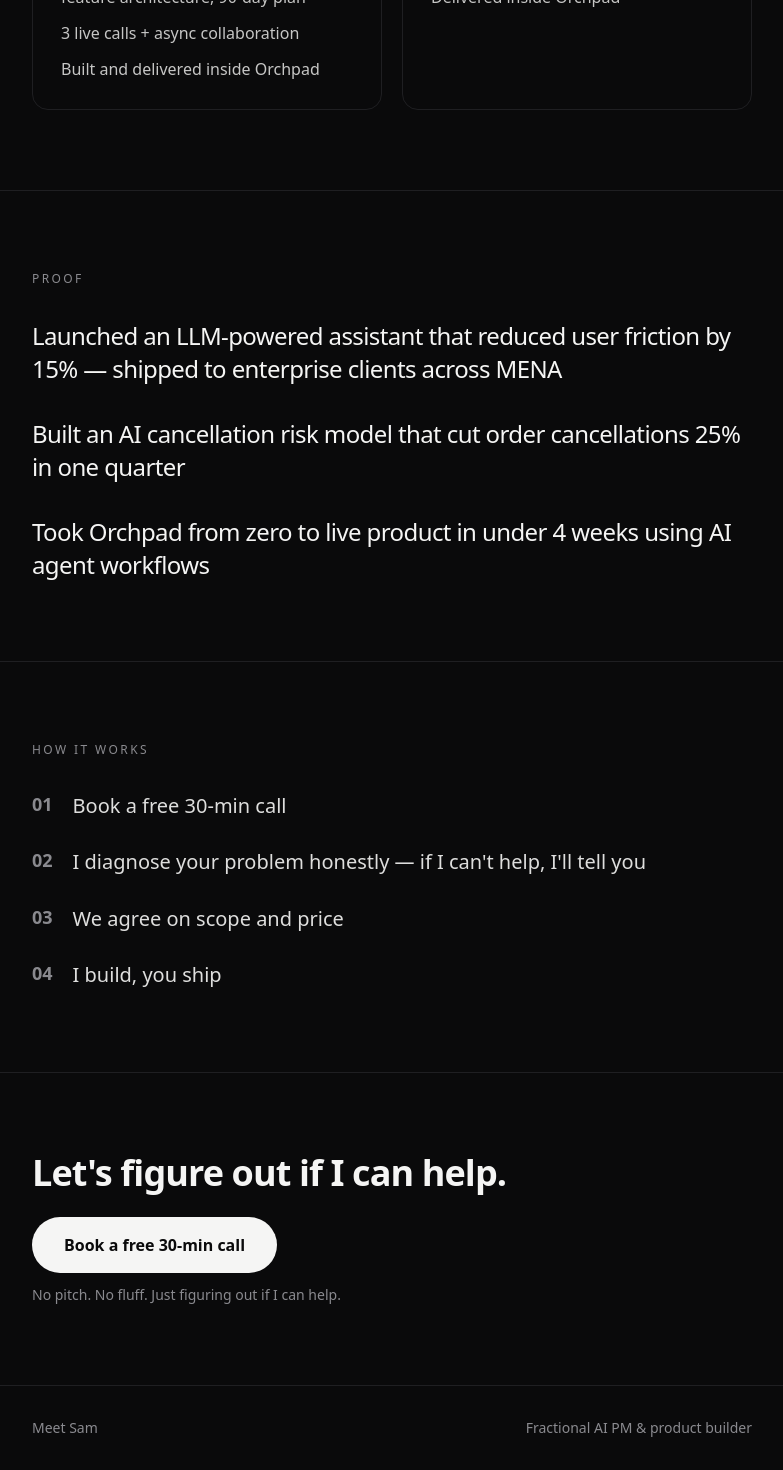
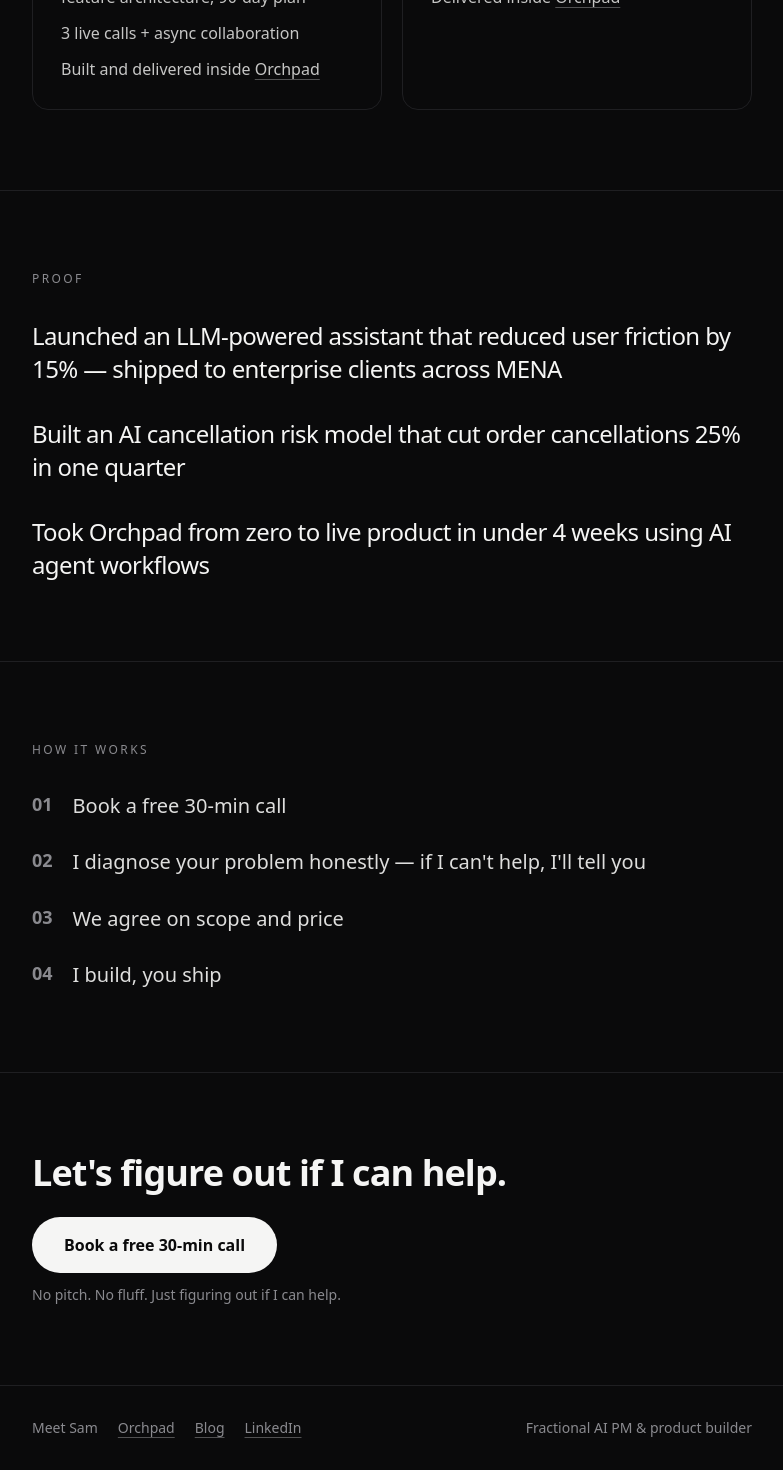
Before and after one commit to eslammahd/meetsam, a Next.js app: page / in a window 1280 px wide. Shown: the part 1495-2965 px from the top of the page, without its empty margins (248-1031 px from the left). Built offline with nearby package versions, Linux system fonts and the light colour scheme.

Commit message:
Link Orchpad mentions and add footer links

```diff
--- a/app/page.js
+++ b/app/page.js
@@ -29,6 +29,23 @@ function Cta({ size = "lg" }) {
     </a>
   );
 }
+
+function ExternalLink({ href, children, className = "" }) {
+  return (
+    <a
+      href={href}
+      target="_blank"
+      rel="noopener noreferrer"
+      className={`underline decoration-paper/30 underline-offset-4 transition-colors hover:decoration-paper ${className}`}
+    >
+      {children}
+    </a>
+  );
+}
+
+const Orchpad = () => (
+  <ExternalLink href="https://www.orchpad.com">Orchpad</ExternalLink>
+);
 
 export default function Home() {
   return (
@@ -93,7 +110,9 @@ export default function Home() {
                 plan
               </li>
               <li>3 live calls + async collaboration</li>
-              <li>Built and delivered inside Orchpad</li>
+              <li>
+                Built and delivered inside <Orchpad />
+              </li>
             </ul>
           </div>
 
@@ -112,7 +131,9 @@ export default function Home() {
               <li>10 hrs/week embedded in your team</li>
               <li>Own a product vertical end-to-end</li>
               <li>Async-first, weekly sync</li>
-              <li>Delivered inside Orchpad</li>
+              <li>
+                Delivered inside <Orchpad />
+              </li>
             </ul>
           </div>
         </div>
@@ -173,8 +194,17 @@ export default function Home() {
       </Section>
 
       <footer className="border-t border-line">
-        <div className="mx-auto flex max-w-3xl items-center justify-between px-6 py-8 text-sm text-muted">
-          <span>Meet Sam</span>
+        <div className="mx-auto flex max-w-3xl flex-col gap-4 px-6 py-8 text-sm text-muted sm:flex-row sm:items-center sm:justify-between">
+          <div className="flex items-center gap-5">
+            <span>Meet Sam</span>
+            <ExternalLink href="https://www.orchpad.com">Orchpad</ExternalLink>
+            <ExternalLink href="https://landing.orchpad.getorvo.co/blog">
+              Blog
+            </ExternalLink>
+            <ExternalLink href="https://www.linkedin.com/in/eslamelmahdy/">
+              LinkedIn
+            </ExternalLink>
+          </div>
           <span>Fractional AI PM &amp; product builder</span>
         </div>
       </footer>
```
